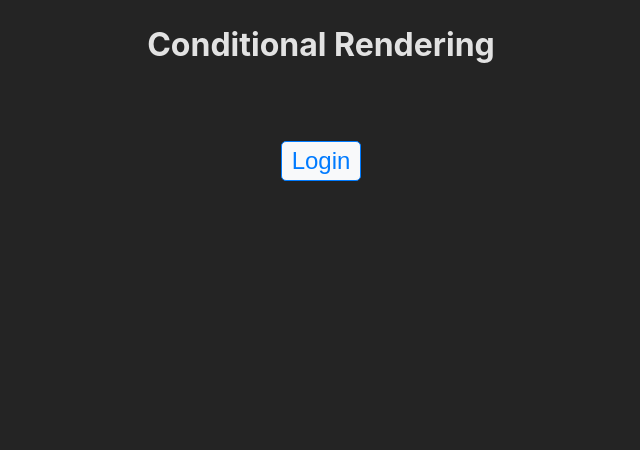
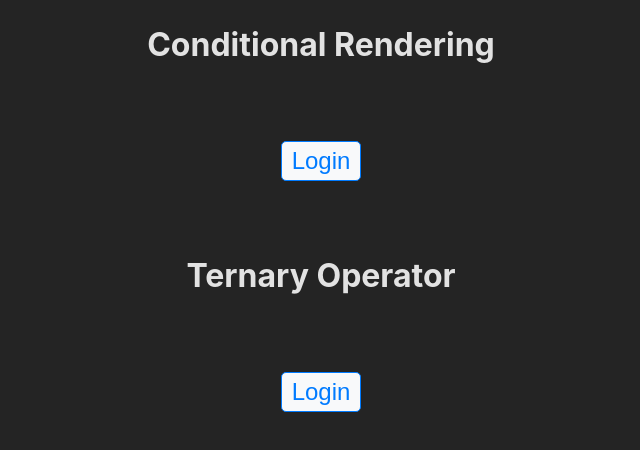
Before and after one commit to bijay-develops/React-Conditional-Rendering, a React (Vite) app: page / in a window 1280 px wide. Shown: the top 450 px of the page, without its empty margins (319-959 px from the left). Built offline with nearby package versions, Linux system fonts and the light colour scheme.

Commit message:
Using Ternary Operator

```diff
--- a/src/App.jsx
+++ b/src/App.jsx
@@ -1,12 +1,16 @@
 import React, { useState } from 'react';
 import './App.css';
 import IfElseStatements from './components/IfElseStatements';
+import TernaryOperator from './components/TernaryOperator';
 
 function App() {
   return (
     <div className="App">
         <h1>Conditional Rendering</h1>
         <IfElseStatements />
+
+        <h1>Ternary Operator</h1>
+        <TernaryOperator />
     </div>
   );
 }
--- /dev/null
+++ b/src/components/TernaryOperator.jsx
@@ -0,0 +1,20 @@
+
+import React, { useState } from 'react';
+import '../App.css';
+
+const TernaryOperator = () => {
+    const [isLogged, setIsLogged] = useState(false);
+
+    // Conditional rendering using ternary operator
+    return (
+        <div>
+            {isLogged ? (
+                <h1>Welcome back, User!</h1>
+            ) : (
+                <button className='btn-login' onClick={() => setIsLogged(true)}>Login</button>
+            )}
+        </div>
+    )
+}
+
+export default TernaryOperator;
```
Also changed, not shown: 1 other file (tests, documents, lock files or other folders).
